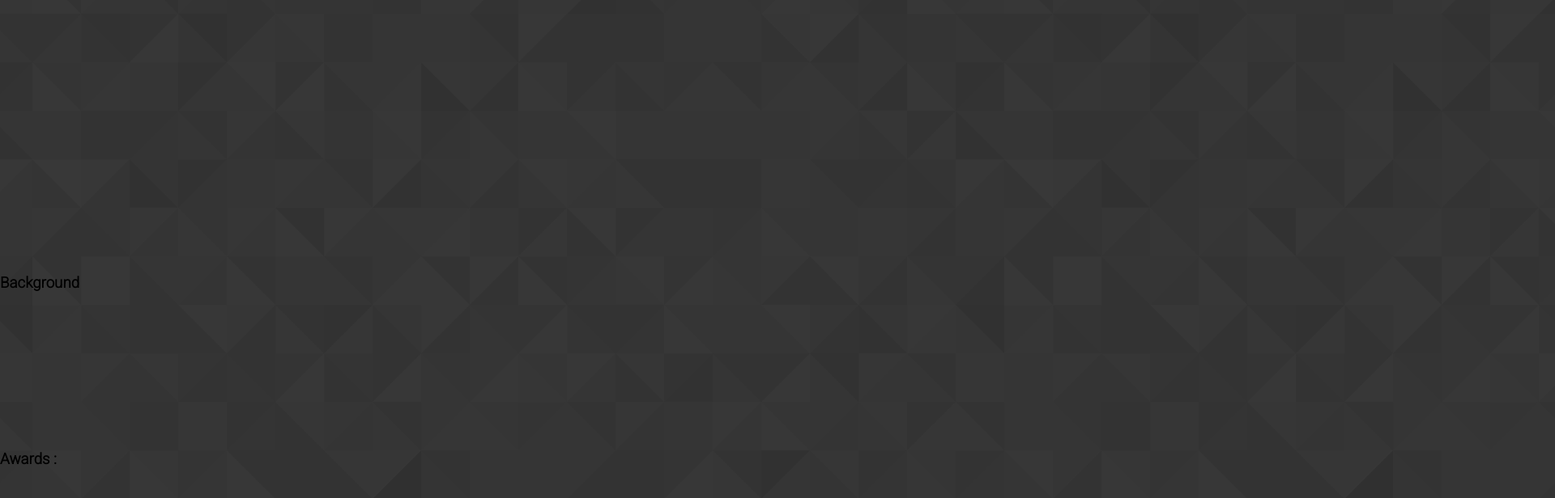
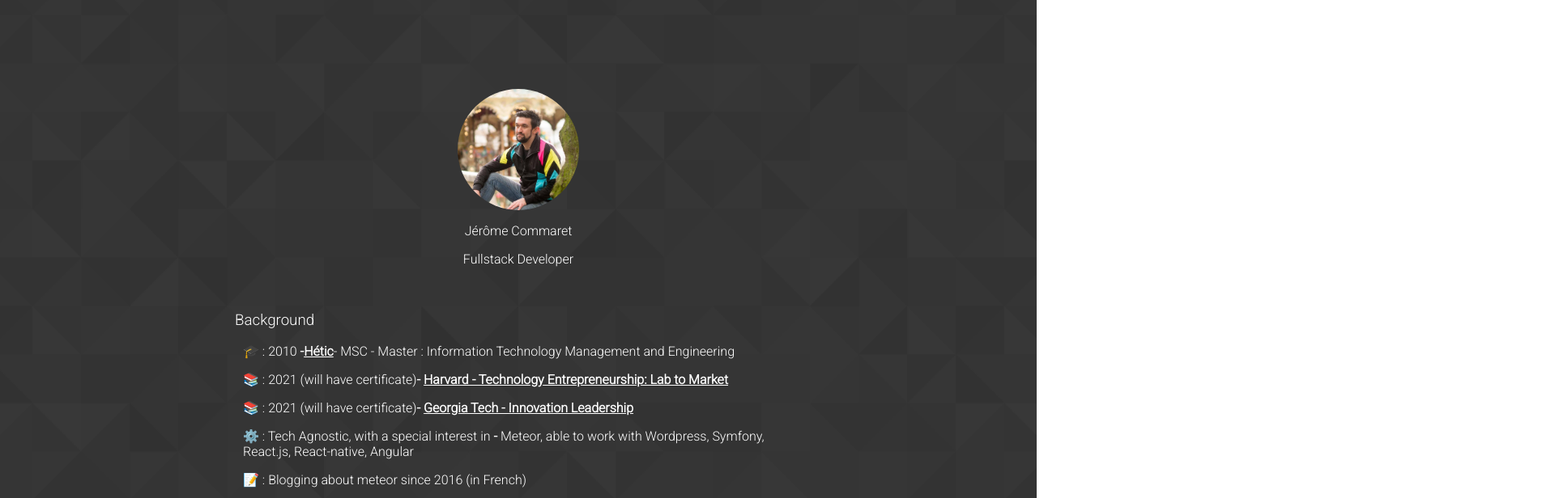
Before and after one commit to jcommaret/cv, a React (Create React App) app: page / in a window 1280 px wide. Shown: the top 616 px of the page at 81% size, 1920 px wide, since content can reach past the window. Built offline with nearby package versions, Linux system fonts and the light colour scheme.

Commit message:
CSS : Small Style Changes

```diff
--- a/src/App.scss
+++ b/src/App.scss
@@ -2,7 +2,7 @@
 @import url('https://fonts.googleapis.com/css2?family=Roboto:wght@300&display=swap');
 
 body{
-  width: max-content;
+  width: 100%;
   font-family: 'Roboto', sans-serif;
   background:url("img/background.png");
   background-position: center;
@@ -21,11 +21,10 @@ body{
   margin-top: 100px;
 }
 .rounded{
-  margin-top: 50px;
+  margin-top: 20px;
 }
-h1, h2, p{
+h1, h2, h3, p{
   font-weight: 100;
-  text-align: center;
   color:#FFF;
   -webkit-animation: fadein 1s; /* Safari, Chrome and Opera > 12.1 */
   -moz-animation: fadein 1s; /* Firefox < 16 */
@@ -35,6 +34,9 @@ h1, h2, p{
 }
 h2{
   margin-bottom: 40px;
+}
+h3{
+  font-weight: 500;
 }
 p{
   font-weight: normal;
@@ -67,38 +69,46 @@ a{
   -o-animation: fadein 1s; /* Opera < 12.1 */
   animation: fadein 1s;
 }
-
 i{
   font-size: 20px;
 }
 .item-text-wrap a{
   margin-top:20px;
 }
-
-
+.pane{
+  flex:1;
+  flex-direction: column;
+  .block{
+    margin-left: auto;
+    margin-right: auto;
+    flex:1;
+    flex-direction: column;
+    padding:10px;
+    max-width: 700px;
+    &.identity{
+      text-align: center;
+    }
+  }
+}
 @keyframes fadein {
     from { opacity: 0; }
     to   { opacity: 1; }
 }
-
 /* Firefox < 16 */
 @-moz-keyframes fadein {
     from { opacity: 0; }
     to   { opacity: 1; }
 }
-
 /* Safari, Chrome and Opera > 12.1 */
 @-webkit-keyframes fadein {
     from { opacity: 0; }
     to   { opacity: 1; }
 }
-
 /* Internet Explorer */
 @-ms-keyframes fadein {
     from { opacity: 0; }
     to   { opacity: 1; }
 }
-
 /* Opera < 12.1 */
 @-o-keyframes fadein {
     from { opacity: 0; }
```
